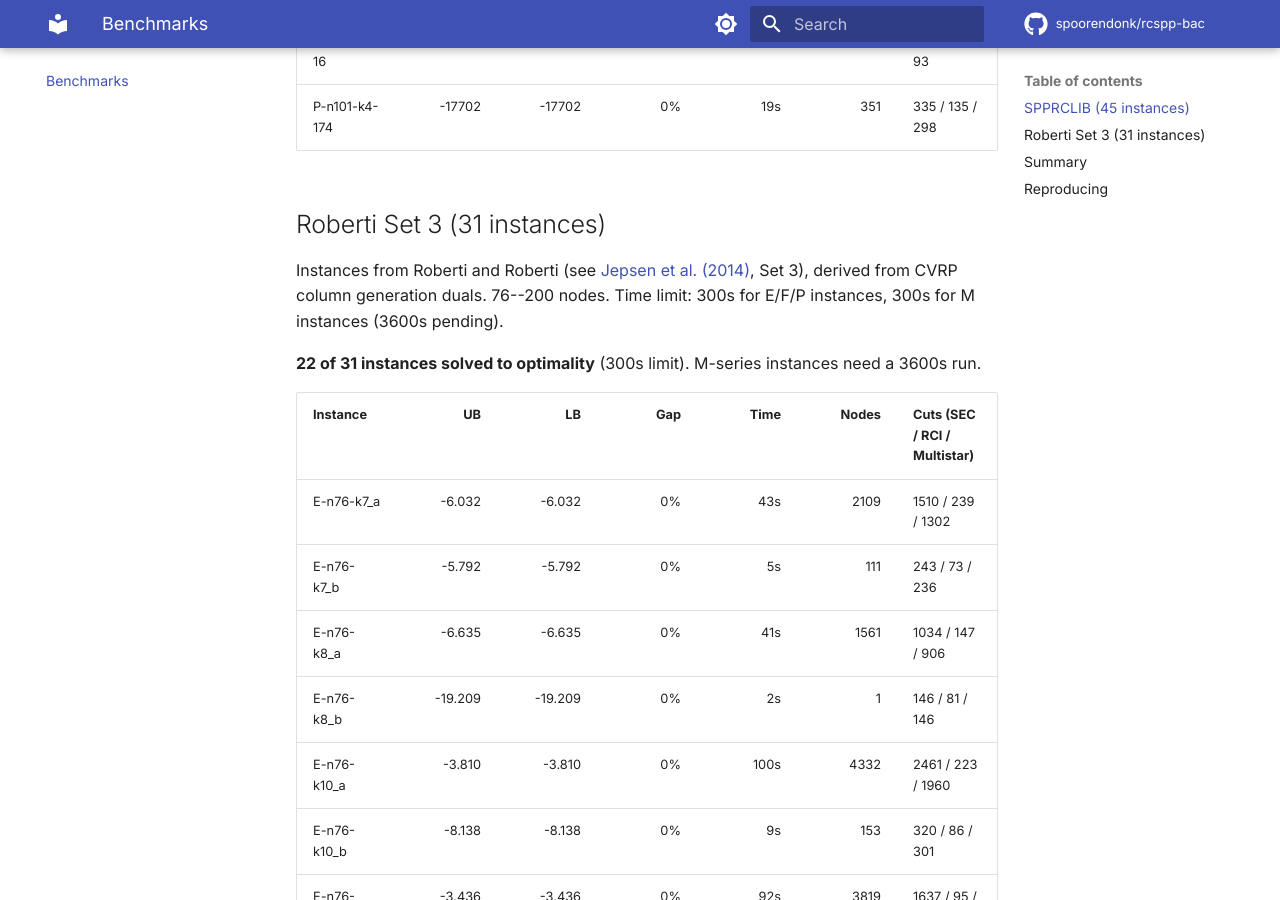
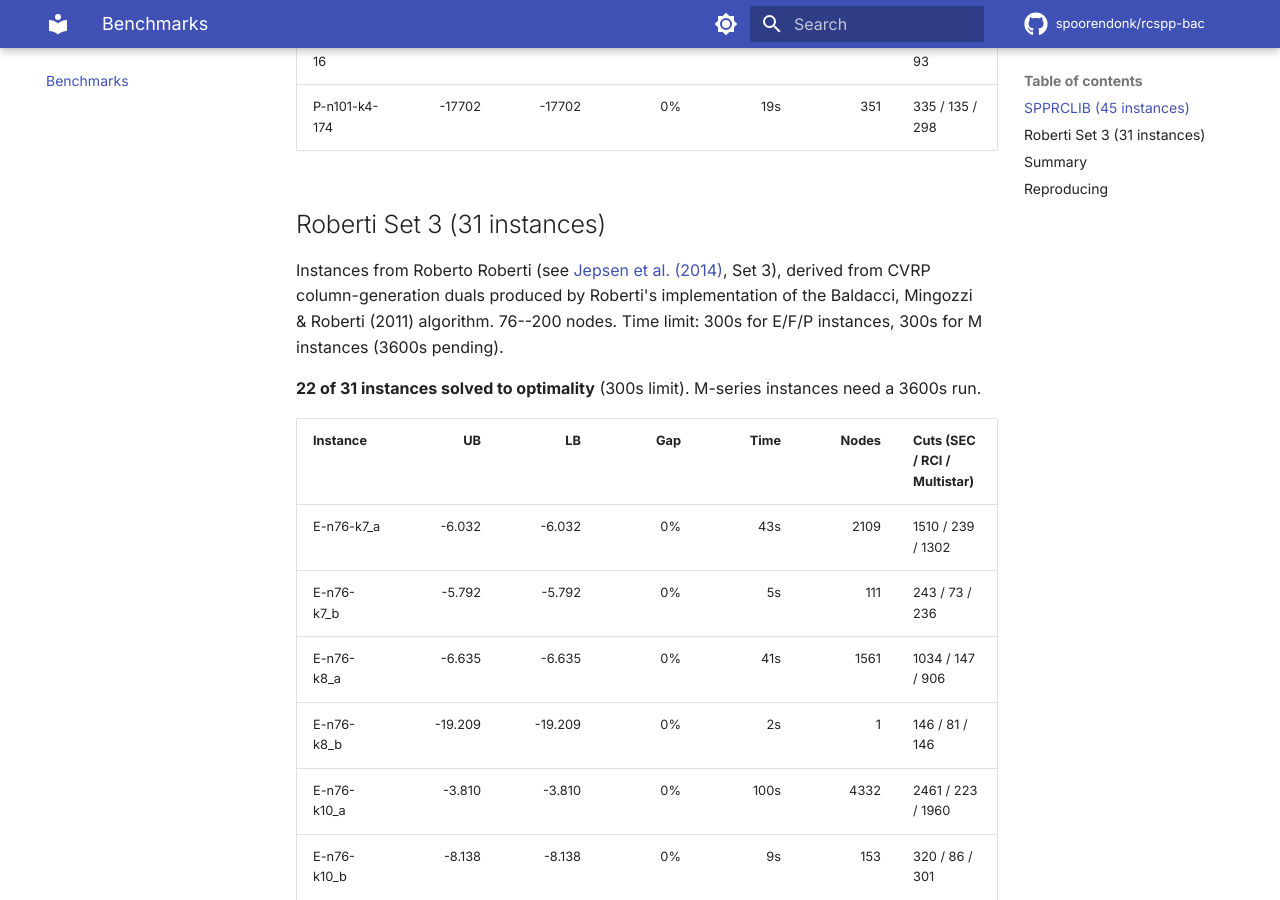
Before and after one commit to spoorendonk/cptp, an MkDocs documentation site: the page built from docs/benchmarks.md, in a window 1280 px wide and 900 px high, scrolled down 3398 px. Built offline with MkDocs 1.6.1 and Material for MkDocs 9.7.7, drawn with Linux system fonts in a browser that asks for light colours; comment, search, counter and statistics services are not loaded.

Commit message:
Docs: correct Roberti Set 3 attribution

````diff
--- a/docs/benchmarks.md
+++ b/docs/benchmarks.md
@@ -61,7 +61,7 @@ Time limit: 60s for easy instances, 3600s for hard ones.
 
 ## Roberti Set 3 (31 instances)
 
-Instances from Roberti and Roberti (see [Jepsen et al. (2014)](https://doi.org/10.1016/S1572-5286(14)00036-X), Set 3), derived from CVRP column generation duals. 76--200 nodes.
+Instances from Roberto Roberti (see [Jepsen et al. (2014)](https://doi.org/10.1016/S1572-5286(14)00036-X), Set 3), derived from CVRP column-generation duals produced by Roberti's implementation of the Baldacci, Mingozzi & Roberti (2011) algorithm. 76--200 nodes.
 Time limit: 300s for E/F/P instances, 300s for M instances (3600s pending).
 
 **22 of 31 instances solved to optimality** (300s limit). M-series instances need a 3600s run.
@@ -128,4 +128,4 @@ cmake --build build -j$(nproc)
 ./build/rcspp-solve benchmarks/instances/roberti/E-n76-k8_b.vrp --time_limit 3600
 ```
 
-Detailed per-instance statistics (LP iterations, timing breakdown, per-separator cut counts) are in [`benchmarks/progress.csv`](benchmarks/progress.csv).
+Detailed per-instance statistics (LP iterations, timing breakdown, per-separator cut counts) are in [`benchmarks/progress.csv`](../benchmarks/progress.csv).
````
